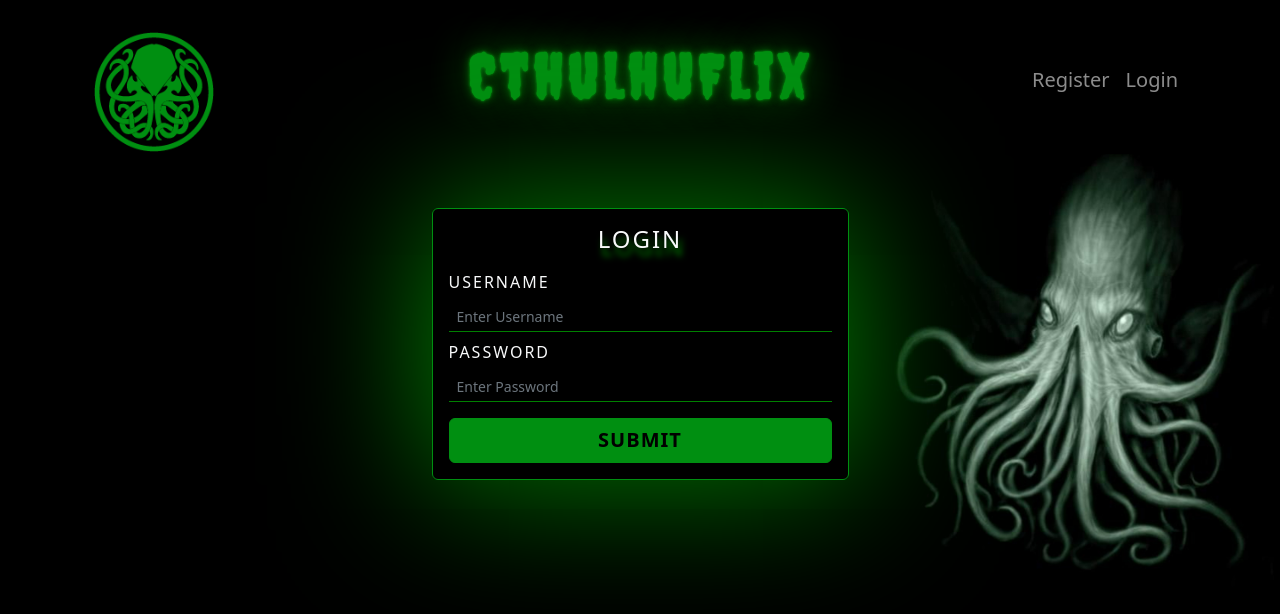
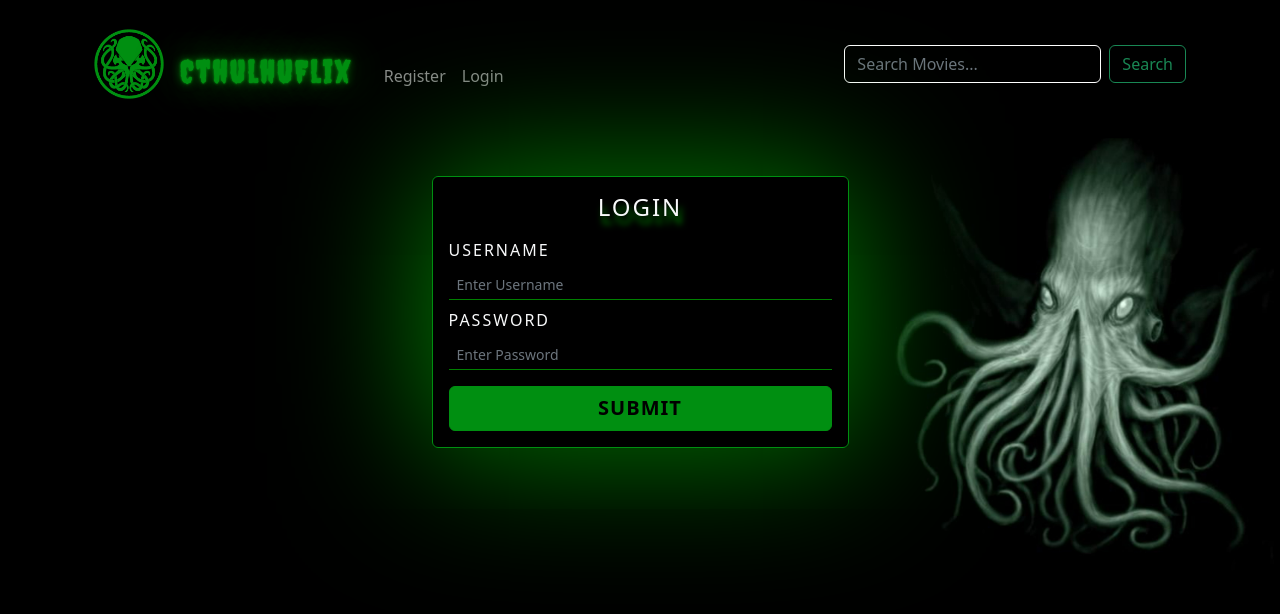
Before and after one commit to stepweaver/myFlix-client, a React (Vite) app: page /login in a window 1280 px wide. Shown: the top 614 px of the page. Built offline with nearby package versions, Linux system fonts and the light colour scheme.

Commit message:
Add Search Box and improve layout

```diff
--- a/src/components/navigation-bar/navigation-bar.jsx
+++ b/src/components/navigation-bar/navigation-bar.jsx
@@ -1,4 +1,4 @@
-import { Navbar, Container, Nav, Row, Col } from 'react-bootstrap';
+import { Navbar, Container, Nav, Form, Button} from 'react-bootstrap';
 import { Link } from 'react-router-dom';
 
 import logo from '../../../images/cthulhuLogo.png';
@@ -10,21 +10,15 @@ export const NavigationBar = ({ user, onLoggedOut }) => {
       collapseOnSelect
       variant='dark'
       expand='lg'
-      className='navbar-custom'
     >
-      <Container>
-        <div className='col-sm'>
+      <Container fluid>
         <Navbar.Brand as={Link} to='/' className='brand'>
-            <img src={logo} width='120' className='mt-4' />
+          <img src={logo} alt='brand logo' width='70' />
         </Navbar.Brand>
-        </div>
-        <div className='col-sm'>
-          <h1 className='text-center cthulhuflix'>CthulhuFlix</h1>
-        </div>
-        <div className='col-sm me-auto'>
+        <h1 className='text-center cthulhuflix mt-4'>CthulhuFlix</h1>
         <Navbar.Toggle aria-controls='basic-navbar-nav' />
         <Navbar.Collapse id='basic-navbar-nav'>
-            <Nav className='fs-5 nav-links'>
+          <Nav className='me-auto p-4 mt-4 nav-links'>
             {!user && (
               <>
                 <Nav.Link className='me-auto' as={Link} to='/register'>
@@ -49,8 +43,11 @@ export const NavigationBar = ({ user, onLoggedOut }) => {
               </>
             )}
           </Nav>
+          <Form className='d-flex'>
+            <Form.Control type='Search' placeholder='Search Movies...' className='search-box me-2' aria-label='Search' />
+            <Button variant='outline-success' className='search-button'>Search</Button>
+          </Form>
         </Navbar.Collapse>
-        </div>
       </Container>
     </Navbar>
   );
--- a/src/components/navigation-bar/navigation-bar.scss
+++ b/src/components/navigation-bar/navigation-bar.scss
@@ -7,19 +7,6 @@
 
 .font-face {
   font-family: 'Cthulhu';
-}
-
-.navbar-custom {
-  background-color: transparent;
-  padding: 0;
-}
-
-.brand {
-  margin-right: 10px;
-}
-
-.nav-links {
-  margin-left: auto;
 }
 
 .nav-links a {
@@ -34,11 +21,11 @@
 
 .cthulhuflix {
   font-family: 'Cthulhu';
-  font-size: 4rem;
+  font-size: 2rem;
   color: #008f11;
   text-shadow: 0 0 0 rgba(0, 143, 17, 0.8), 0 0 20px rgba(0, 143, 17, 0.8), 0 0 30px rgba(0, 143, 17, 0.8), 0 0 40px rgba(0, 143, 17, 0.8), 0 0 50px rgba(0, 143, 17, 0.8);
   animation: glow 3s ease-in-out infinite alternate;
-  letter-spacing: 4px;
+  letter-spacing: 2px;
 }
 
 @keyframes glow {
@@ -49,3 +36,14 @@
     text-shadow: 0 0 0 rgba(0, 143, 17, 0.8), 0 0 30px rgba(0, 143, 17, 0.8), 0 0 50px rgba(0, 143, 17, 0.8), 0 0 70px rgba(0, 143, 17, 0.8), 0 0 90px rgba(0, 143, 17, 0.8);
   }
 }
+
+.search-button {
+  color: #008f11;
+  background-color: transparent;
+  border-color: #008f11;
+}
+
+.search-button:hover {
+  background-color: #008f11;
+  border-color: #008f11;
+}
```
Lines whose indentation alone changed are shown as unchanged.
